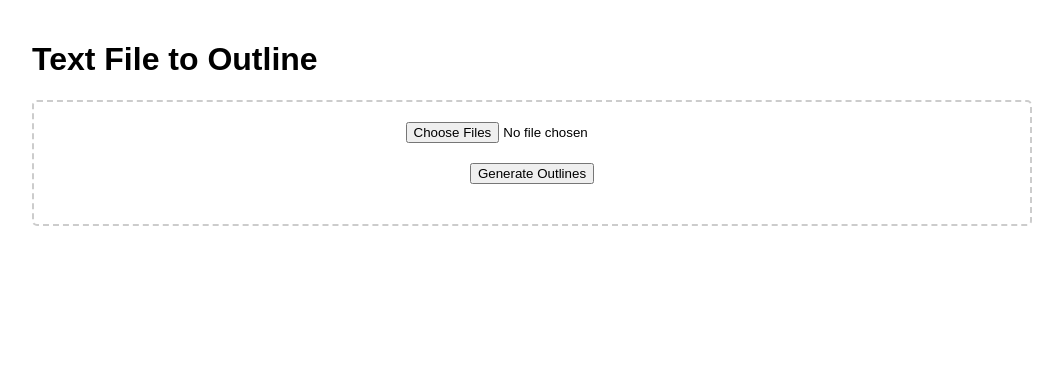
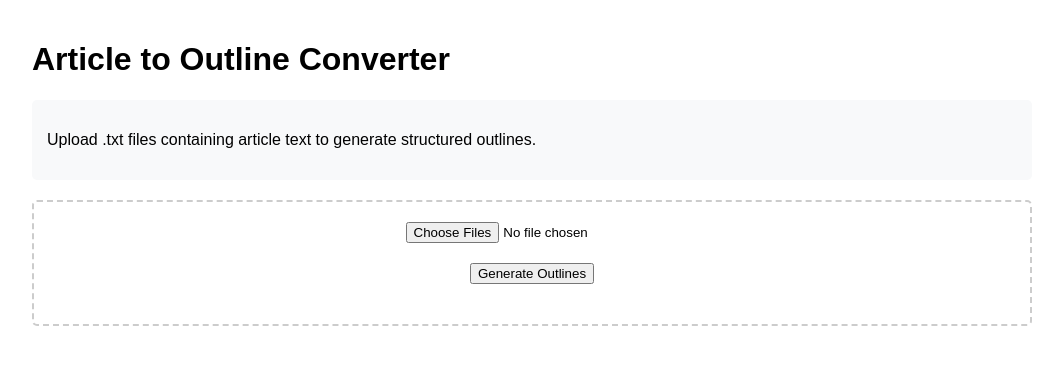
Before and after one commit to JamieDR/WIYS_Outliner_Jamie, a Flask app: page / in a window 1280 px wide. Shown: the top 365 px of the page, without its empty margins (108-1171 px from the left). Run offline with Flask 2, Linux system fonts and the light colour scheme.

Commit message:
Update index.html

```diff
--- a/templates/index.html
+++ b/templates/index.html
@@ -2,7 +2,7 @@
 <!DOCTYPE html>
 <html>
 <head>
-    <title>Text File to Outline</title>
+    <title>Article to Outline Converter</title>
     <style>
         body {
             max-width: 1000px;
@@ -43,10 +43,25 @@
         .error {
             color: red;
         }
+        pre {
+            white-space: pre-wrap;
+            font-family: Arial, sans-serif;
+            margin: 0;
+            padding: 0;
+        }
+        .instructions {
+            margin-bottom: 20px;
+            padding: 15px;
+            background-color: #f8f9fa;
+            border-radius: 5px;
+        }
     </style>
 </head>
 <body>
-    <h1>Text File to Outline</h1>
+    <h1>Article to Outline Converter</h1>
+    <div class="instructions">
+        <p>Upload .txt files containing article text to generate structured outlines.</p>
+    </div>
     <div class="input-section">
         <input type="file" id="fileInput" multiple accept=".txt">
         <div class="buttons">
@@ -85,7 +100,7 @@
                 // Auto-download outlines
                 data.forEach(article => {
                     if (!article.error) {
-                        downloadOutline(article.title, article.outline);
+                        downloadOutline(article.title, article.outline_text);
                     }
                 });
 
@@ -102,20 +117,8 @@
                     } else {
                         html += `
                             <h2>${article.title}</h2>
+                            <pre>${article.outline_text}</pre>
                         `;
-
-                        article.outline.forEach(section => {
-                            html += `
-                                <div class="outline-section">
-                                    <div class="outline-header">${section.header}</div>
-                                    <div class="outline-points">
-                                        ${section.points.map(point =>
-                                            `<div class="outline-point">• ${point}</div>`
-                                        ).join('')}
-                                    </div>
-                                </div>
-                            `;
-                        });
                     }
 
                     html += `</div>`;
@@ -127,17 +130,7 @@
             }
         }
 
-        async function downloadOutline(title, outline) {
-            let content = `${title}\n\n`;
-
-            outline.forEach(section => {
-                content += `${section.header}\n`;
-                section.points.forEach(point => {
-                    content += `• ${point}\n`;
-                });
-                content += '\n';
-            });
-
+        async function downloadOutline(title, outlineText) {
             try {
                 const response = await fetch('/download-outline', {
                     method: 'POST',
@@ -146,7 +139,7 @@
                     },
                     body: JSON.stringify({
                         title: title,
-                        content: content
+                        content: outlineText
                     })
                 });
 
```
